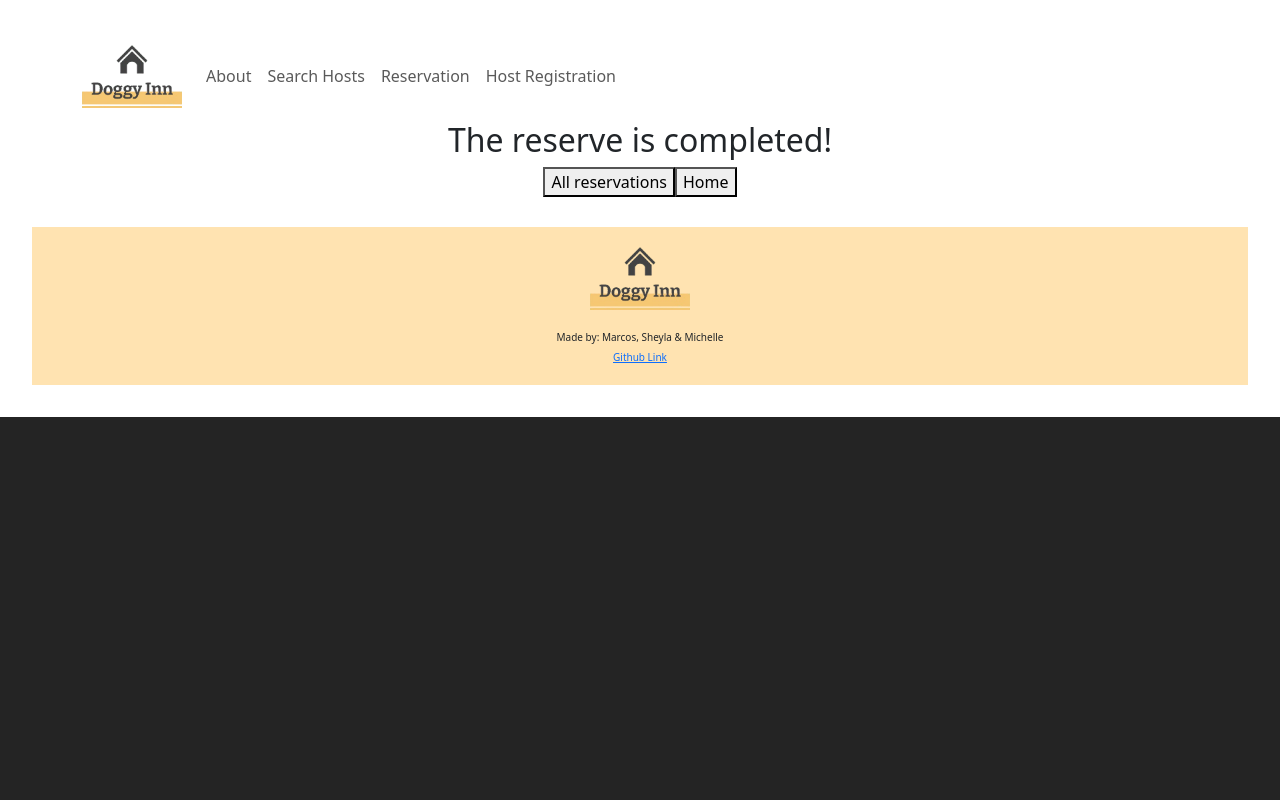
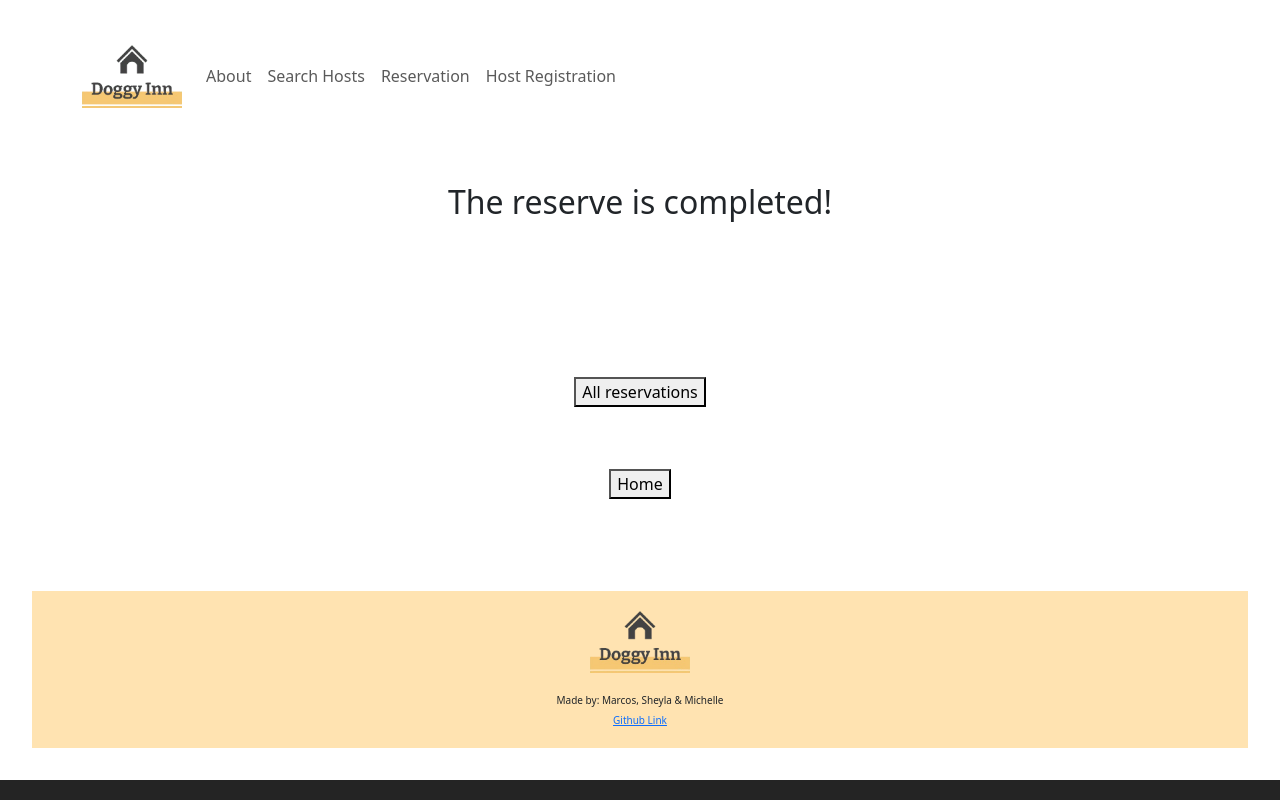
Before and after one commit to Sheylare/doggyInn-app-client, a React (Vite) app: page /hosts/1/reserva-completada in a window 1280 px wide. Built offline with nearby package versions, Linux system fonts and the light colour scheme.

Commit message:
prueba final

```diff
--- a/src/App.css
+++ b/src/App.css
@@ -273,3 +273,9 @@
   align-items: center;
   min-height: 65vh;
 }
+.confirmation{
+  min-height: 55vh;
+  display: flex;
+  flex-direction: column;
+ justify-content: space-evenly
+}
--- a/src/pages/ConfirmedReservation.jsx
+++ b/src/pages/ConfirmedReservation.jsx
@@ -3,8 +3,9 @@
 
 function ConfirmedReservation() {
   return (
-    <div>
+    <div className="confirmation">
       <h2>The reserve is completed!</h2>
+      <br />
       <Link to={"/reservas"}>
         <button>All reservations</button>
       </Link>
```
